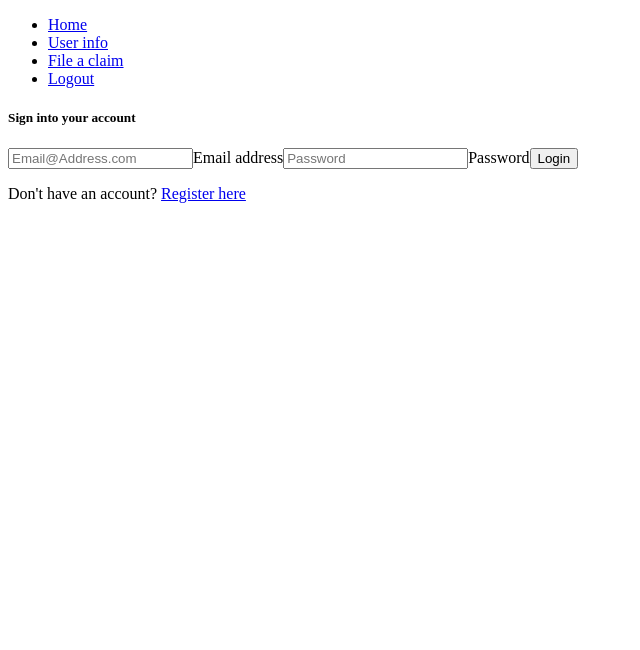
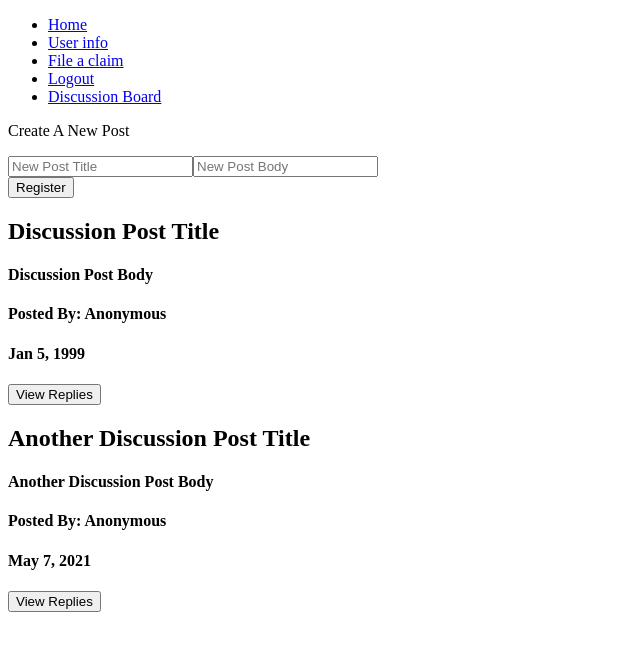
Before and after one commit to Revature-Revinsure/Revinsure, an Angular app in the folder RevinsureAngular/: page /disscussion-board in a window 1280 px wide. Before the commit this address led to /login. Shown: the top 650 px of the page, without its empty margins (0-640 px from the left). Built offline with nearby package versions, Linux system fonts and the light colour scheme.

Commit message:
Worked on discussion board feature front end

```diff
--- a/RevinsureAngular/src/app/app-routing.module.ts
+++ b/RevinsureAngular/src/app/app-routing.module.ts
@@ -7,6 +7,7 @@ import { RegisterComponent } from './register/register.component';
 import { DashboardComponent } from './dashboard/dashboard.component';
 import { ClaimComponent } from './claim/claim.component';
 import { RoutGuard } from './route.guard';
+import { DisscussionBoardComponent } from './disscussion-board/disscussion-board.component';
 
 
 const routes: Routes = [
@@ -14,6 +15,7 @@ const routes: Routes = [
   { path: 'register', component: RegisterComponent },
   { path: 'file-claim', component: ClaimComponent, canActivate: [RoutGuard] },
   { path: 'user-info', component: PatientPortalComponent, canActivate: [RoutGuard] },
+  { path: 'disscussion-board', component: DisscussionBoardComponent/*, canActivate: [RoutGuard] */},
   { path: 'home', component: DashboardComponent, canActivate: [RoutGuard] },
   { path: '', redirectTo: '/home', pathMatch: 'full' },
   { path: '**', redirectTo: '/home', pathMatch: 'full' }
--- a/RevinsureAngular/src/app/app.component.html
+++ b/RevinsureAngular/src/app/app.component.html
@@ -12,6 +12,9 @@
         <li class="nav-item">
             <a href="#" class="nav-link" (click)="logout()">Logout</a>
         </li>
+        <li class="nav-item">
+            <a class="nav-link" routerLink="/disscussion-board">Discussion Board</a>
+        </li>
     </ul>
 
 </nav>
--- a/RevinsureAngular/src/app/disscussion-board/disscussion-board.component.html
+++ b/RevinsureAngular/src/app/disscussion-board/disscussion-board.component.html
@@ -1 +1,33 @@
-<p>disscussion-board works!</p>
+<div>
+    <p>Create A New Post</p>
+
+    <form [formGroup]="postForm" (ngSubmit)= 'createPost()' >
+        <input type= "text" placeholder = "New Post Title" formControlName= "postTitle" required>
+            <div *ngIf="postForm.controls['postTitle'].invalid && postForm.controls['postTitle'].touched" class="alert alert-danger">
+                <span *ngIf="postForm.controls['postTitle'].errors">
+                    Post Title is required.
+                </span>
+            </div>
+        <input type= "text"  placeholder = "New Post Body" formControlName= "postBody" required >
+            <div *ngIf="postForm.controls['postBody'].invalid && postForm.controls['postBody'].touched" class="alert alert-danger">
+                <span *ngIf="postForm.controls['postBody'].errors">
+                    Post Body is required.
+                </span>
+            </div>
+        <div class="pt-1 mb-4">
+            <button class="btn btn-dark btn-lg btn-block" type="submit">Register</button>
+        </div>
+    </form>
+</div>
+
+
+<div class="container">
+    <ng-container *ngFor="let post of postList">
+        <h2>{{post.title}}</h2>
+        <h4 style="white-space: nowrap;overflow: hidden;text-overflow: ellipsis;max-width: 100ch;">{{post.postBody}}</h4>
+        <h4>Posted By: Anonymous</h4>
+        <h4>{{post.dateOfPost | date}}</h4>
+        <p></p>
+        <button class="btn btn-primary">View Replies</button>
+    </ng-container>
+</div>
--- a/RevinsureAngular/src/app/disscussion-board/disscussion-board.component.ts
+++ b/RevinsureAngular/src/app/disscussion-board/disscussion-board.component.ts
@@ -1,4 +1,7 @@
 import { Component, OnInit } from '@angular/core';
+import { FormBuilder, Validators } from '@angular/forms';
+import { DiscussionPost } from '../models/discussion-post';
+import { DisscussionBoardService } from '../service/discussion-board.service';
 
 @Component({
   selector: 'app-disscussion-board',
@@ -7,9 +10,66 @@ import { Component, OnInit } from '@angular/core';
 })
 export class DisscussionBoardComponent implements OnInit {
 
-  constructor() { }
+  public postList: DiscussionPost[] = [];
+
+  public singlePost: DiscussionPost = {id: 1,
+                                      title:  "Discussion Post Title",
+                                      postBody: "Discussion Post Body",
+                                      dateOfPost: "1/5/1999",
+                                      //opName: "op@email.com"
+                                    }
+
+  public anotherPost: DiscussionPost = {id: 2,
+                                      title:  "Another Discussion Post Title",
+                                      postBody: "Another Discussion Post Body",
+                                      dateOfPost: "5/7/2021",
+                                      //opName: "op2@email.com"
+                                    }
+
+
+  constructor(private formBuilder: FormBuilder,private discussionBoardService: DisscussionBoardService) { }
+
+
+
+
+  postForm = this.formBuilder.group({
+    postTitle: ["", Validators.required],
+    postBody: ["", Validators.required],
+  });
+
 
   ngOnInit(): void {
+    // //this.getDiscussionPosts();
+    this.postList[0] = this.singlePost;
+    this.postList[1] = this.anotherPost;
+
+    console.log(this.postList);
   }
 
+  getDiscussionPosts(){
+    this.discussionBoardService.getAllPosts().subscribe(
+      response => this.postList = response
+    );
+
+    }
+
+ //sortPage(){}
+
+  createPost(){
+    let post: DiscussionPost = {
+      id: -1,
+      title:  this.postForm.value.postTitle,
+      postBody: this.postForm.value.postBody,
+      dateOfPost: "",}
+
+    console.log(post);
+
+    this.discussionBoardService.createPost(post).subscribe(
+    response => {
+      console.log(response);
+    }
+    )
+  }
+
+
 }
--- /dev/null
+++ b/RevinsureAngular/src/app/models/discussion-post.ts
@@ -0,0 +1,7 @@
+export interface DiscussionPost {
+    id: number;
+    title: string;
+    dateOfPost: string;
+    postBody: string;
+    //opName: string;
+}
--- a/RevinsureAngular/src/app/service/discussion-board.service.ts
+++ b/RevinsureAngular/src/app/service/discussion-board.service.ts
@@ -1,9 +1,21 @@
 import { Injectable } from '@angular/core';
+import { HttpClient, HttpHeaders, HttpResponse } from '@angular/common/http';
+import { Observable } from 'rxjs';
+import { DiscussionPost } from '../models/discussion-post';
 
 @Injectable({
   providedIn: 'root'
 })
 export class DisscussionBoardService {
 
-  constructor() { }
+  constructor(private httpClient: HttpClient) { }
+
+  getAllPosts(): Observable<DiscussionPost[]> {
+    return this.httpClient.get<DiscussionPost[]>("http://localhost:8000/discussion/post",{withCredentials: true});
+  }
+
+  createPost(post: DiscussionPost): Observable<HttpResponse<DiscussionPost>>{
+    return this.httpClient.post<DiscussionPost>("http://localhost:8000/discussion/post",post,{withCredentials: true, observe: 'response' as 'response' });
+
+  }
 }
```
